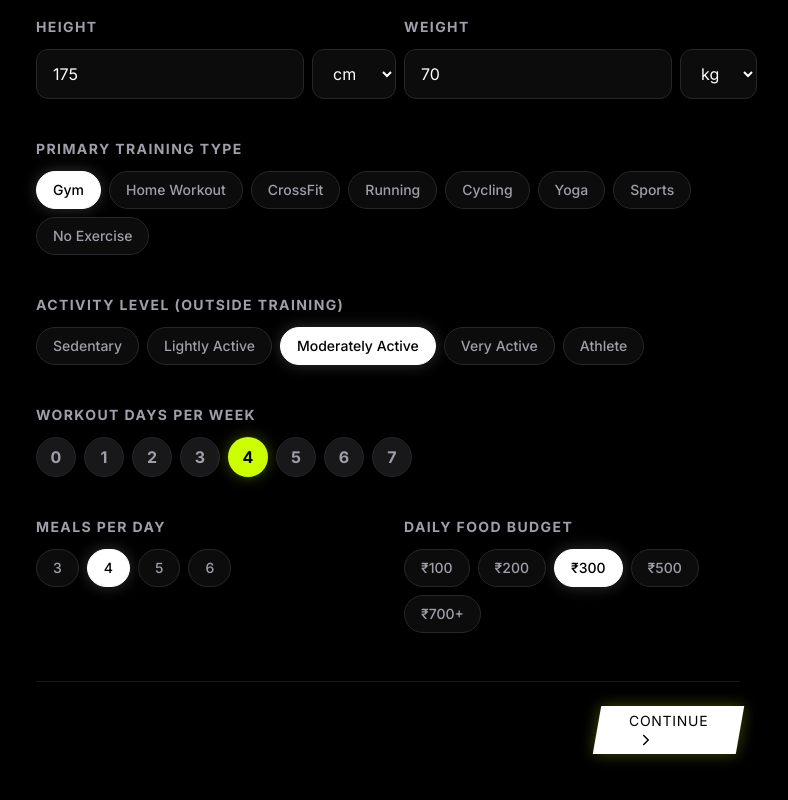
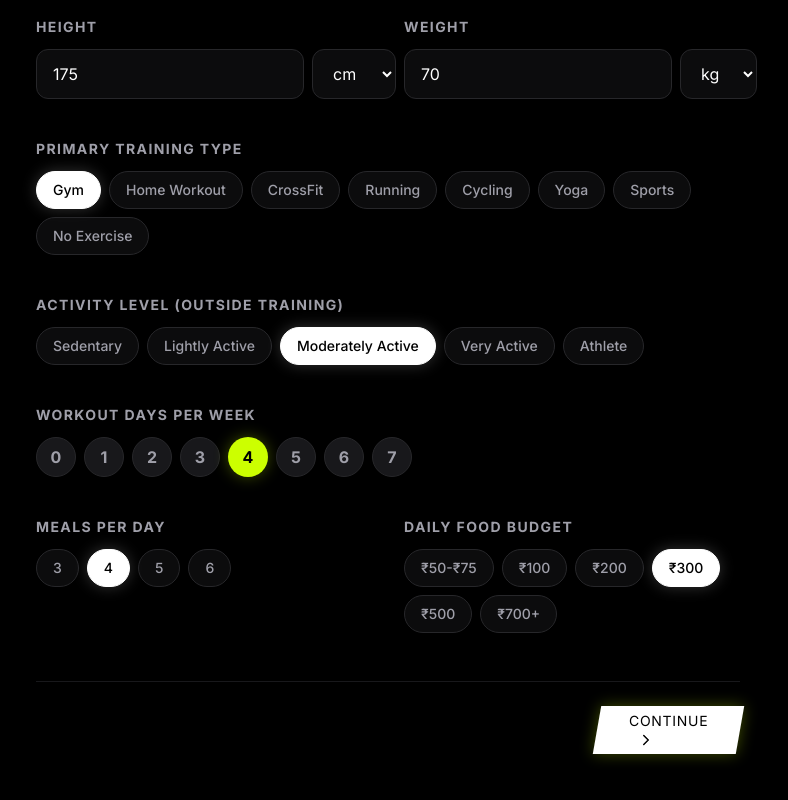
Before and after one commit to Vijay-Yarlagadda/DFlex, a React (Vite) app: page /assessment in a window 1280 px wide. Shown: the part 445-1245 px from the top of the page, without its empty margins (252-1040 px from the left). Built offline with nearby package versions, Linux system fonts and the light colour scheme.

Commit message:
feat: add ₹50-₹75 budget option for extreme budget constraints

```diff
--- a/src/pages/AssessmentWizard.tsx
+++ b/src/pages/AssessmentWizard.tsx
@@ -11,7 +11,7 @@ import { Button } from '../components/ui/Button';
 // --- DATA CONSTANTS ---
 const TRAINING_TYPES = ['Gym', 'Home Workout', 'CrossFit', 'Running', 'Cycling', 'Yoga', 'Sports', 'No Exercise'];
 const ACTIVITY_LEVELS = ['Sedentary', 'Lightly Active', 'Moderately Active', 'Very Active', 'Athlete'];
-const BUDGETS = ['₹100', '₹200', '₹300', '₹500', '₹700+'];
+const BUDGETS = ['₹50-₹75', '₹100', '₹200', '₹300', '₹500', '₹700+'];
 const DIET_TYPES = ['Veg', 'Non-Veg', 'Both'];
 const CUISINES = ['South Indian', 'North Indian', 'Mixed Indian', 'International'];
 
```
